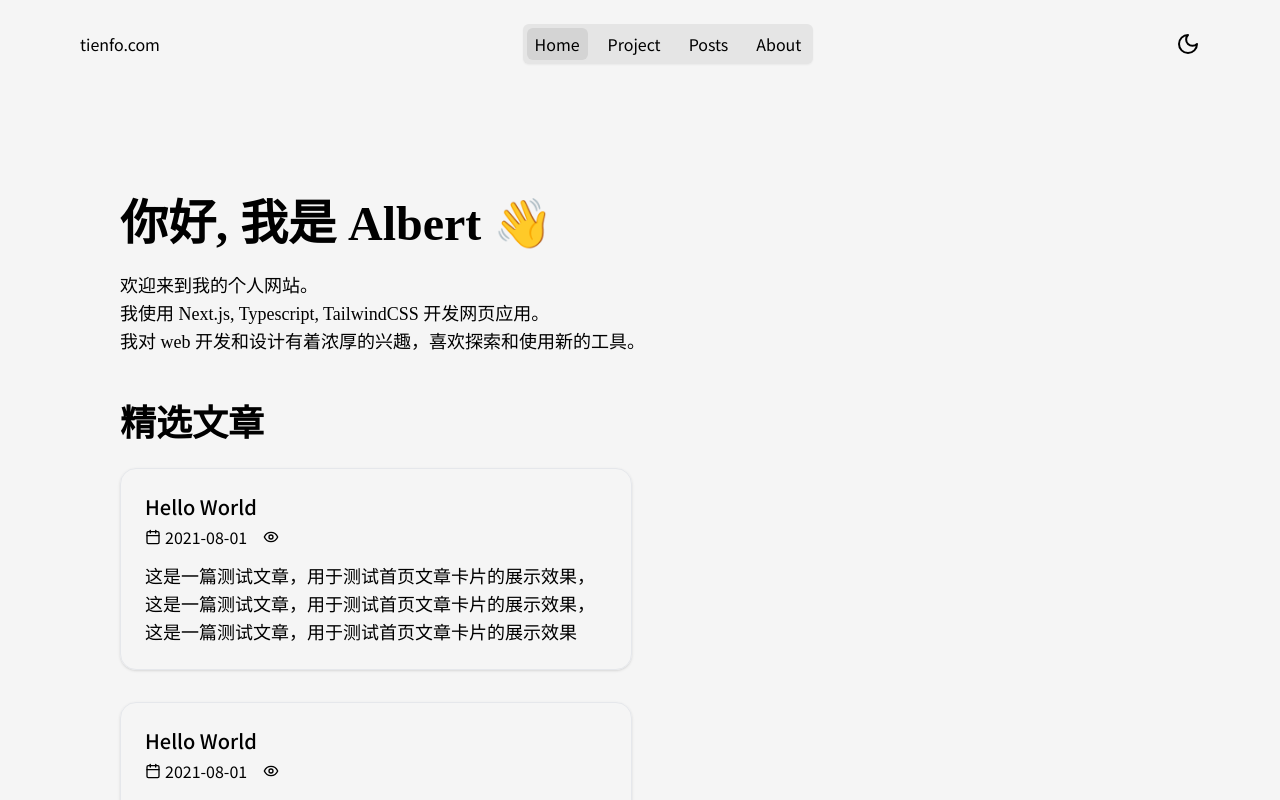
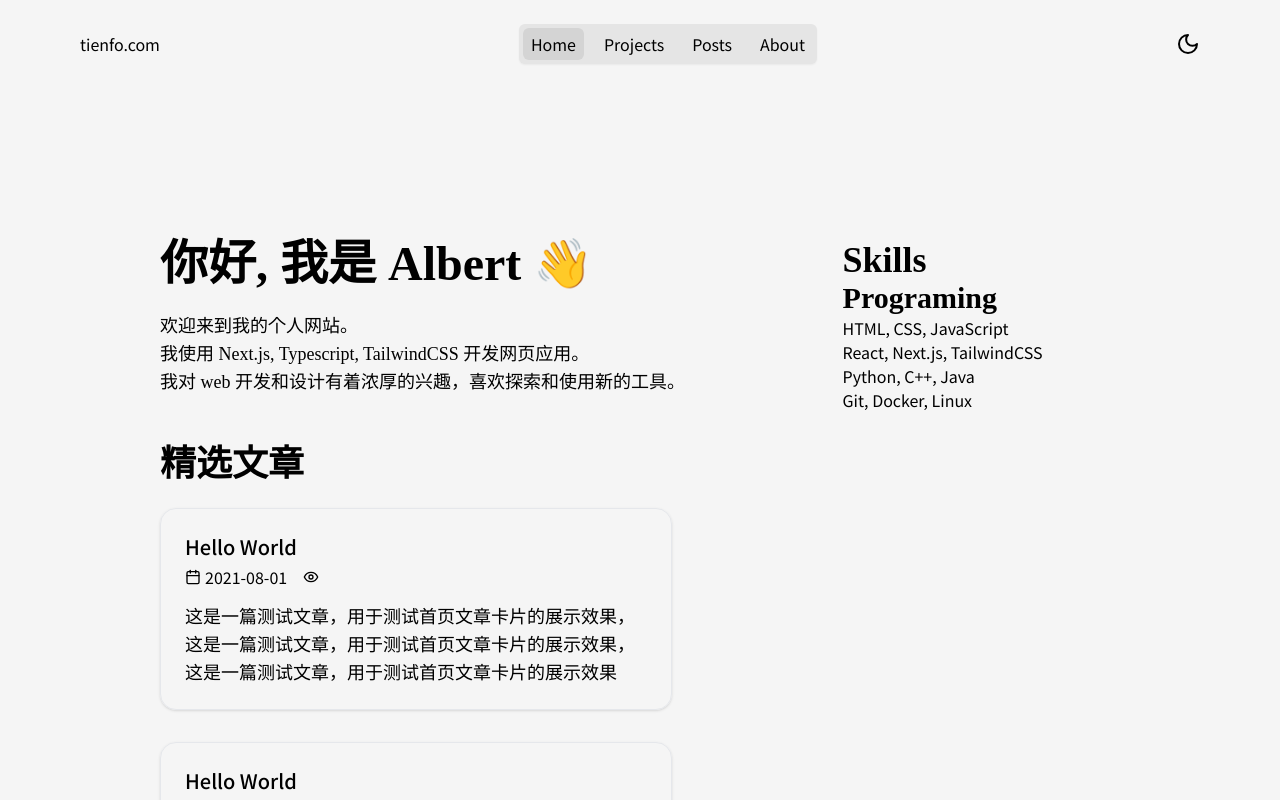
Before and after one commit to AlbertMok/chilloong, a Next.js app: page / in a window 1280 px wide. Shown: the top 800 px of the page. Built offline with nearby package versions, Linux system fonts and the light colour scheme; a web font is replaced by a local one.

Commit message:
add some math markdwn

```diff
--- a/package.json
+++ b/package.json
@@ -21,6 +21,10 @@
     "react": "^18",
     "react-dom": "^18",
     "react-markdown": "^9.0.1",
+    "rehype-katex": "^7.0.0",
+    "remark-gfm": "^4.0.0",
+    "remark-math": "^6.0.0",
+    "remark-rehype": "^11.1.0",
     "styled-components": "^6.1.8",
     "tailwind-merge": "^2.2.1"
   },
--- /dev/null
+++ b/src/app/SkillSection.tsx
@@ -0,0 +1,16 @@
+export default function SkillSection() {
+  return (
+    <section className="flex justify-center pt-[72px]">
+      <div className="">
+        <h1 className="text-4xl font-bold font-serif">Skills</h1>
+        <h2 className="text-3xl font-bold font-serif">Programing</h2>
+        <ul>
+          <li>HTML, CSS, JavaScript</li>
+          <li>React, Next.js, TailwindCSS</li>
+          <li>Python, C++, Java</li>
+          <li>Git, Docker, Linux</li>
+        </ul>
+      </div>
+    </section>
+  );
+}
--- a/src/app/page.tsx
+++ b/src/app/page.tsx
@@ -1,5 +1,6 @@
 import { FeatureSection } from "./FeatureSection";
 import { IntroSection } from "./IntroSection";
+import SkillSection from "./SkillSection";
 
 export function generateMetadata() {
   return {
@@ -9,9 +10,14 @@ export function generateMetadata() {
 
 export default function Home() {
   return (
-    <div className="flex-col p-10">
-      <IntroSection />
-      <FeatureSection className="mt-12" />
-    </div>
+    <section className="flex p-10 justify-around">
+      <section className="flex-col p-10">
+        <IntroSection />
+        <FeatureSection className="mt-12" />
+      </section>
+      <section className="flex-col p-10 flex-1">
+        <SkillSection />
+      </section>
+    </section>
   );
 }
--- a/src/app/posts/[slug]/page.tsx
+++ b/src/app/posts/[slug]/page.tsx
@@ -1,10 +1,20 @@
 import Markdown from "react-markdown";
-
+import remarkGfm from "remark-gfm";
+import remarkRehype from "remark-rehype";
+import remarkMath from "remark-math";
+import "katex/dist/katex.min.css";
+import rehypeKatex from "rehype-katex";
 const markdown = `# Hi, *Pluto*!
 ## This is a markdown file
 - I am a markdown file
 - I am a markdown file
 
+\`\`\`math
+E = mc^2
+
+\`\`\`
+
+The lift coefficient ($C_L$) is a dimensionless coefficient.
 
 `;
 export function generateStaticParams() {
@@ -32,9 +42,16 @@ export function generateMetadata({ params }: { params: { slug: string } }) {
 export default function Page() {
   const slug = generateStaticParams()[0].slug;
   return (
-    <div className="prose border-[1.5px] min-w-full p-10 rounded-xl">
-      <p>this is posts page,under construct {slug}</p>
-      <Markdown>{markdown}</Markdown>
-    </div>
+    <section className="flex items-center justify-center">
+      <div className="prose  min-w-[70%] p-10 rounded-xl shadow-xl">
+        <p>this is posts page,under construct {slug}</p>
+        <Markdown
+          remarkPlugins={[remarkGfm, remarkRehype, remarkMath]}
+          rehypePlugins={[rehypeKatex]}
+        >
+          {markdown}
+        </Markdown>
+      </div>
+    </section>
   );
 }
--- a/src/components/Navbar/index.tsx
+++ b/src/components/Navbar/index.tsx
@@ -1,14 +1,18 @@
 import { Navbar } from "./Navbar";
 import { usePathname } from "next/navigation";
 import { NavbarItem } from "./NavbarItem";
+import { useEffect } from "react";
 
 export default function NavbarComponent() {
-  const currentPath = usePathname();
+  const currentPath = "/".concat(usePathname().split("/")[1]);
+  useEffect(() => {
+    console.log(currentPath);
+  }, [currentPath]);
 
   return (
     <Navbar currentPath={currentPath}>
       <NavbarItem pathName="/">Home</NavbarItem>
-      <NavbarItem pathName="/projects">Project</NavbarItem>
+      <NavbarItem pathName="/projects">Projects</NavbarItem>
       <NavbarItem pathName="/posts">Posts</NavbarItem>
       <NavbarItem pathName="/about">About</NavbarItem>
     </Navbar>
```
Also changed, not shown: 1 other file (tests, documents, lock files or other folders).
